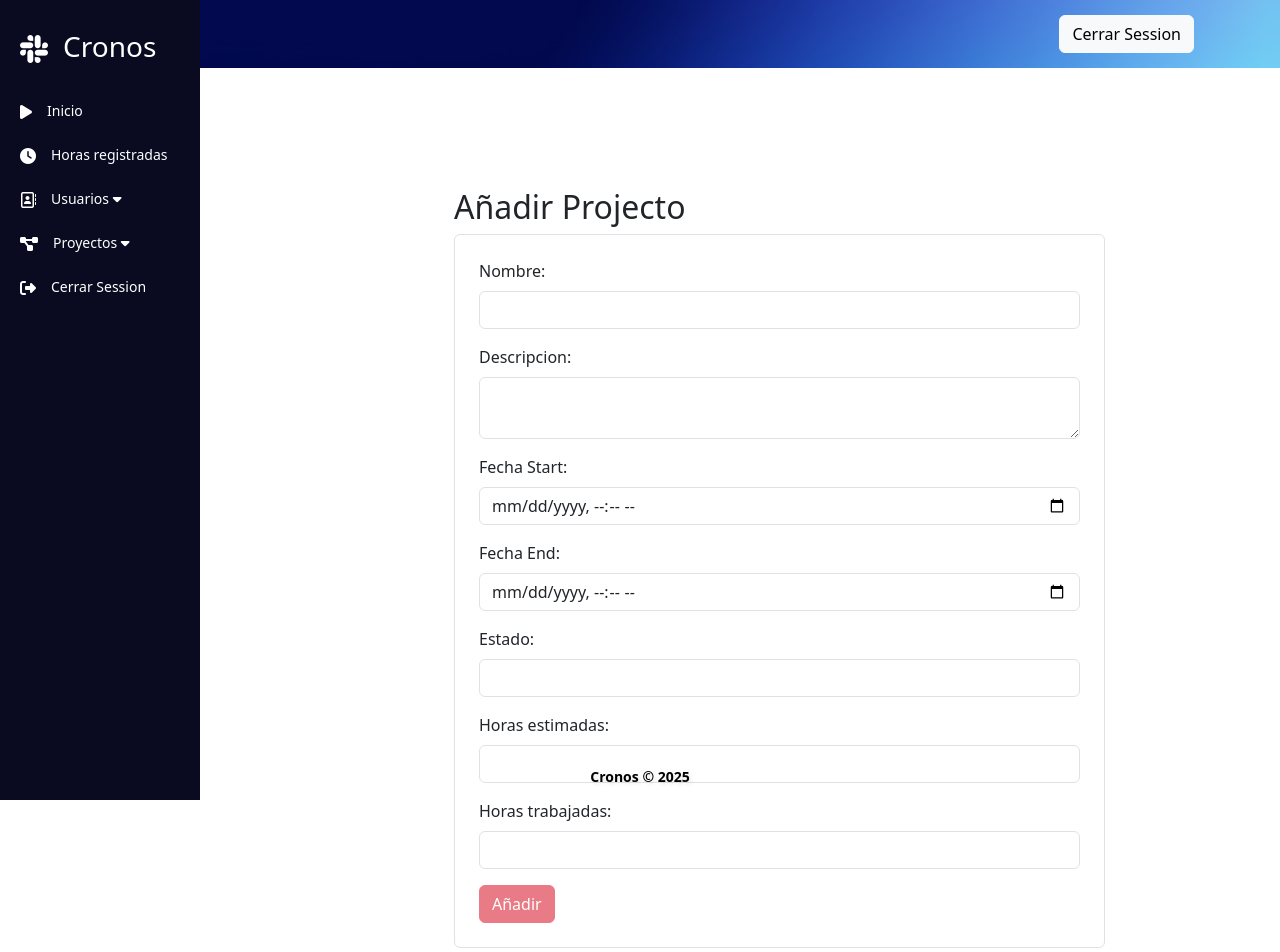
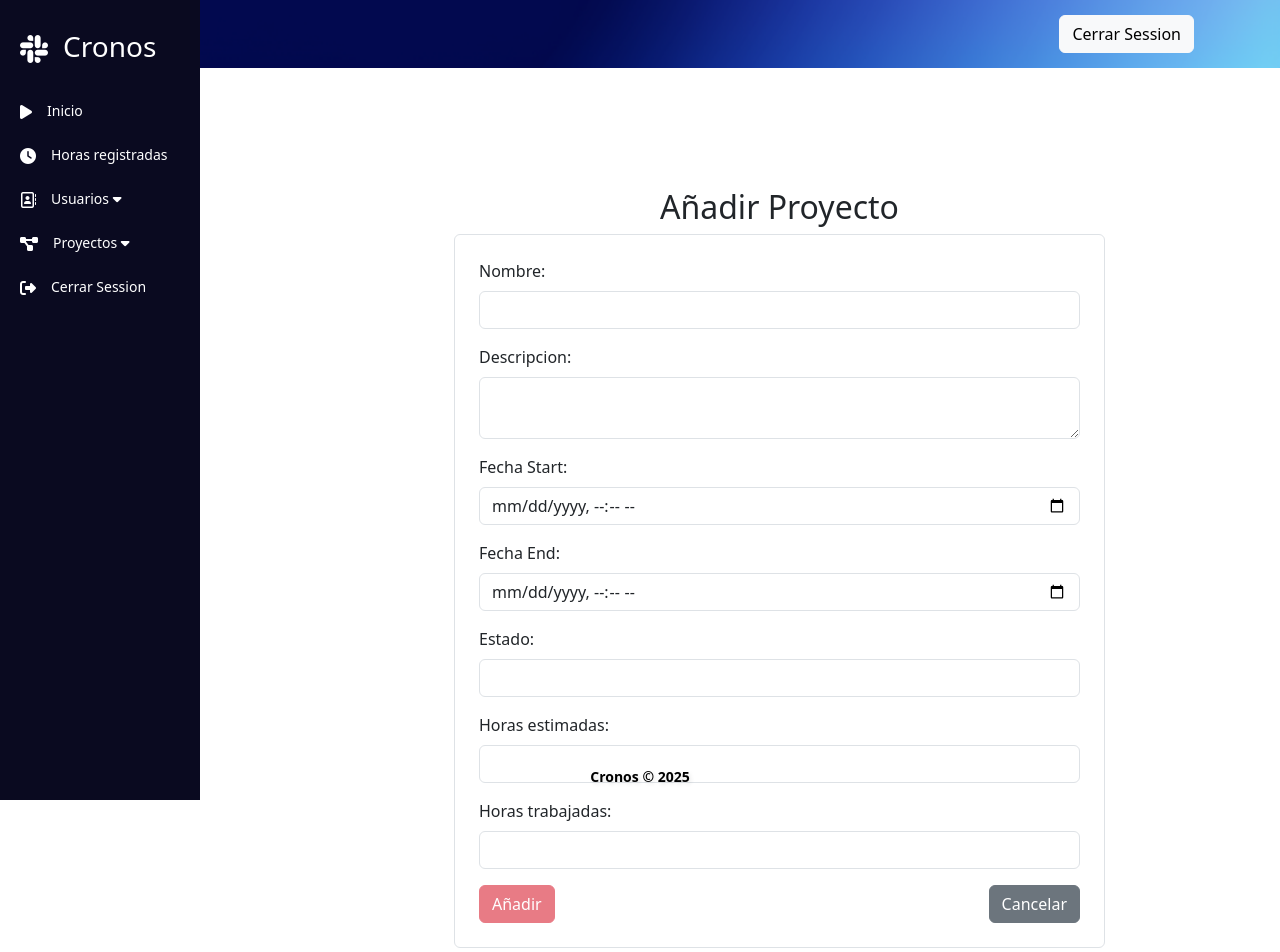
Before and after one commit to KevinALopez/registro-horas-front, an Angular app: page /admin/projects/create in a window 1280 px wide. Shown: the top 952 px of the page. Built offline with nearby package versions, Linux system fonts and the light colour scheme; sample sign-in values are in the browser's storage.

Commit message:
añadido el boton cancelar al form createProject para que redirija a la lista de proyectos  y una pequeña modificacion del form de editProject Form ,cambio de un input por un textarea

```diff
--- a/src/app/pages/edit-project/edit-project.component.html
+++ b/src/app/pages/edit-project/edit-project.component.html
@@ -17,7 +17,7 @@
 
         <div class="mb-3">
           <label for="description" class="form-label">Descripción</label>
-          <input type="text" id="description" class="form-control" formControlName="description" />
+          <textarea class="form-control" id="description" formControlName="description"></textarea>
 
           @if(checkFieldError('description', 'required')){
           <p class="error">Campo obligatorio</p>
--- a/src/app/pages/edit-project/edit-project.component.ts
+++ b/src/app/pages/edit-project/edit-project.component.ts
@@ -102,14 +102,14 @@ export class EditProjectComponent {
       );
 
       Swal.fire(
-        'Edición',
-        `Se ha actualizado el proyecto: ${project.updatedProject.name}`,
+        '',
+        `Se ha actualizado correctamente el proyecto: ${project.updatedProject.name}`,
         'success'
       );
       this.router.navigateByUrl('/projects');
     } catch (error) {
       Swal.fire(
-        'Edición',
+        '',
         'Ha ocurrido un error. Vuelve a intentarlo',
         'error'
       );
--- a/src/app/pages/form-create-project/form-create-project.component.html
+++ b/src/app/pages/form-create-project/form-create-project.component.html
@@ -3,7 +3,7 @@
 <div class="my-5 pt-5">
     <div class="container">
         <div class="col-md-8 col-lg-7 offset-md-3 offset-lg-4">
-            <h2 class="mt-4">Añadir Projecto</h2>
+            <h2 class="mt-4 text-center">Añadir Proyecto</h2>
             <form class="border rounded p-4" [formGroup]="postForm" (ngSubmit)="setDataPost()">
                 <div class="mb-3">
                     <label class="form-label" for="name">Nombre:</label>
@@ -37,9 +37,9 @@
                 <div class="mb-3">
                     <label class="form-label" for="status">Estado:</label>
                     <select class="form-control" class="form-control" id="status" formControlName="status">
-                        <option value="Activo">Activo</option>
-                        <option disabled value="Inactivo">Terminado</option>
-                        <option disabled value="Pendiente">Cancelado</option>
+                        <option value="active">Activo</option>
+                        <option disabled value="finish">Terminado</option>
+                        <option disabled value="cancel">Cancelado</option>
                     </select>
                     @if(validate('status')) {
                     <p class="text-danger">*este campo es obligatorio</p>
@@ -50,16 +50,21 @@
                     <input class="form-control" id="estimatedHours" formControlName="estimatedHours" type="text" />
                     @if(validate('estimatedHours')) {
                     <p class="text-danger">*solo admite numeros > 0 && < 1000 </p>
-                    }
+                            }
                 </div>
                 <div class="mb-3">
                     <label class="form-label" for="hoursWorked">Horas trabajadas:</label>
                     <input class="form-control" id="hoursWorked" formControlName="workedHours" type="text" />
                     @if(validate('workedHours')) {
                     <p class="text-danger">*solo admite numeros > 0 && < 1000</p>
-                    }
+                            }
                 </div>
-                <button class="btn btn-danger" type="submit" [disabled]="postForm.invalid">Añadir</button>
+                <div class="d-flex justify-content-between">
+                    <button class="btn btn-danger" type="submit" [disabled]="postForm.invalid">Añadir</button>
+                    <button type="button" class="btn btn-secondary" (click)="cancel()">
+                        Cancelar
+                    </button>
+                </div>
             </form>
         </div>
     </div>
--- a/src/app/pages/form-create-project/form-create-project.component.ts
+++ b/src/app/pages/form-create-project/form-create-project.component.ts
@@ -12,6 +12,7 @@ import {
 import { NavSidebarComponent } from '../../components/header/nav-sidebar/nav-sidebar.component';
 import { HeaderComponent } from '../../components/header/header.component';
 import Swal from 'sweetalert2';
+import { Router } from '@angular/router';
 
 
 @Component({
@@ -28,6 +29,7 @@ import Swal from 'sweetalert2';
 export class FormCreateProjectComponent {
   projectService = inject(ProjectsService);
   postForm: FormGroup;
+  router = inject(Router)
 
   constructor() {
     this.postForm = new FormGroup(
@@ -58,7 +60,7 @@ export class FormCreateProjectComponent {
   async setDataPost() {
     try {
       const project = await this.projectService.createNewProject(this.postForm.value);
-      alert("Proyecto creado con exito");
+      Swal.fire("", "Se ha creado correctamente el proyecto", "success");
       this.postForm.reset();
     } catch (error) {
       Swal.fire("Error", "Error al crear el proyecto", "error");
@@ -83,4 +85,7 @@ export class FormCreateProjectComponent {
 
     return endDate < startDate ? { validatestartend: true } : null;
   }
+  cancel() {
+    this.router.navigateByUrl('/projects');
   }
+}
```
Lines whose indentation alone changed are shown as unchanged.
